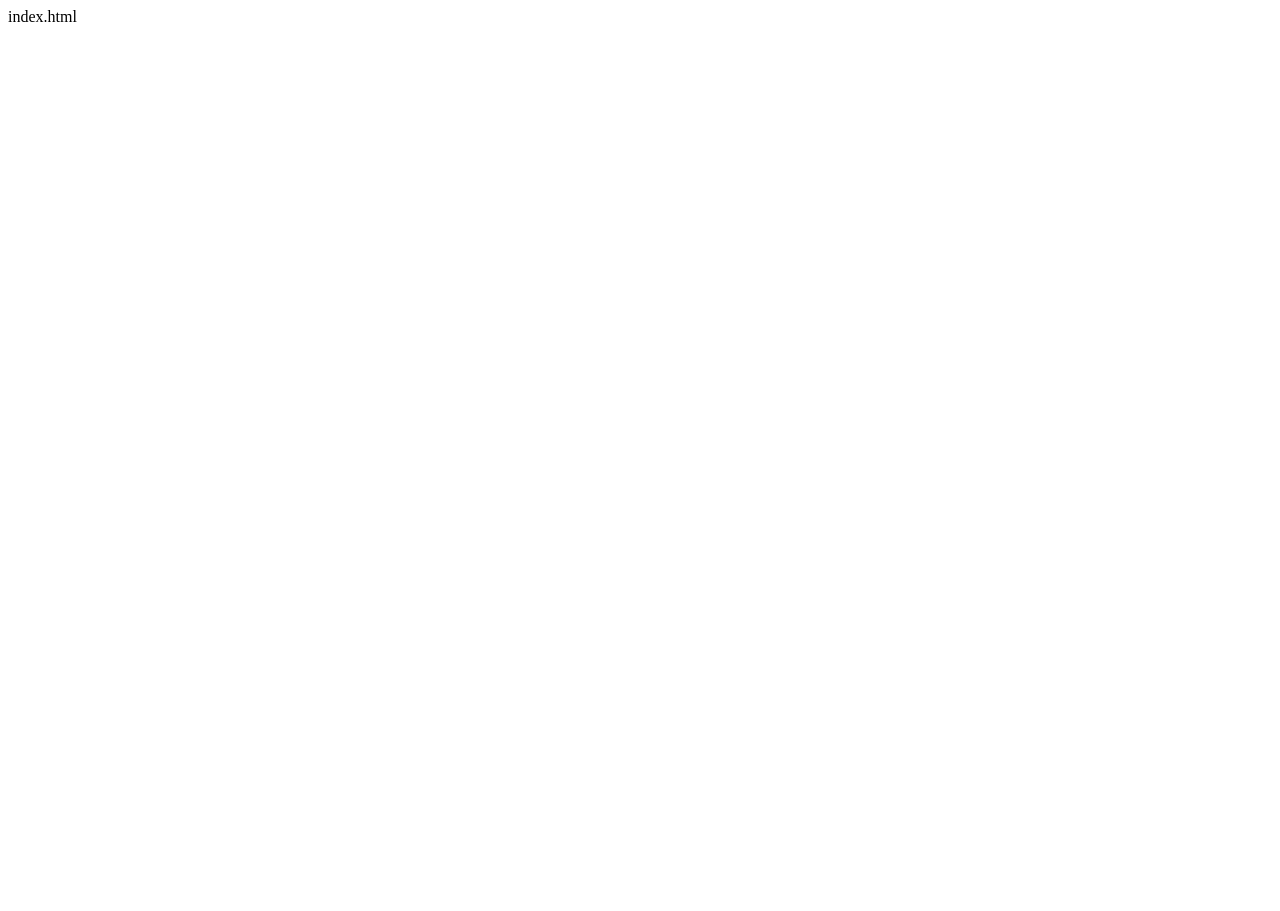
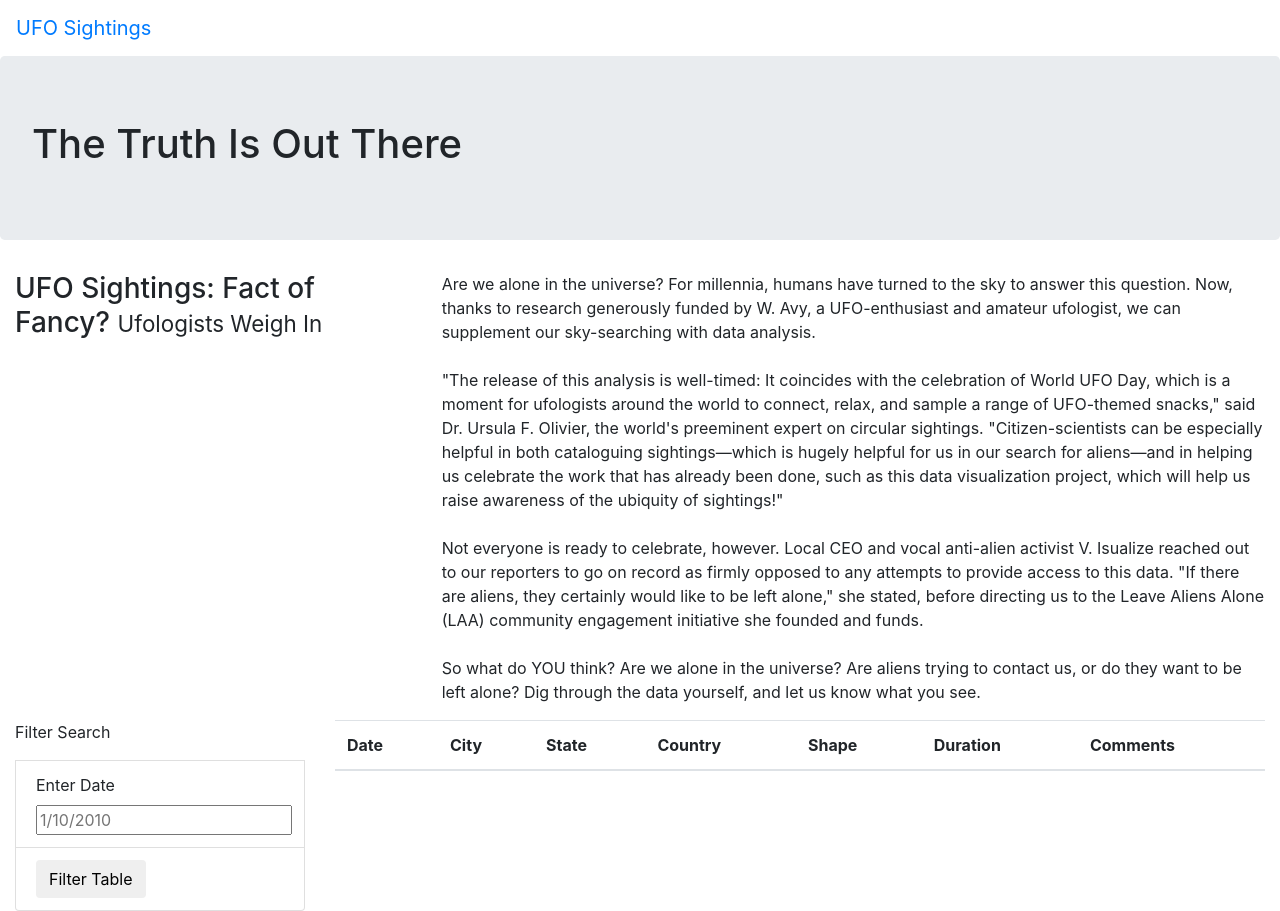
Before and after one commit to BryantKlewer/UFOs, a plain HTML site: page index.html in a window 1280 px wide. Before the commit the page ends 800 px from the top, so only its background shows below. Drawn offline with nearby package versions, Linux system fonts and the light colour scheme.

Commit message:
updating index.html

```diff
--- a/index.html
+++ b/index.html
@@ -1 +1,73 @@
-index.html
+<!DOCTYPE html>
+<html lang="en">
+<head>
+    <meta charset="UTF-8">
+    <meta http-equiv="X-UA-Compatible" content="IE=edge">
+    <meta name="viewport" content="width=device-width, initial-scale=1.0">
+    <title>UFO Finder</title>
+    <link
+      rel="stylesheet"
+      href="https://maxcdn.bootstrapcdn.com/bootstrap/4.0.0/css/bootstrap.min.css"
+      integrity="sha384-Gn5384xqQ1aoWXA+058RXPxPg6fy4IWvTNh0E263XmFcJlSAwiGgFAW/dAiS6JXm"
+      crossorigin="anonymous"
+    />
+    <link rel="stylesheet" href="static/css/style.css">
+</head>
+<body>
+    <div class="wrapper">
+        <nav class="navbar navbar-expand-lg">
+            <a class="navbar-brand" href="index.html">UFO Sightings</a>
+        </nav>
+        <div class="jumbotron">
+            <h1>The Truth Is Out There</h1>
+        </div>
+        <div class="container-fluid">
+            <div class="row">
+                <div class="col-md-4">
+                    <h3>UFO Sightings: Fact of Fancy? <small>Ufologists Weigh In</small></h3>
+                </div>
+                <div class="col-md-8">
+                    <p>
+                        Are we alone in the universe? For millennia, humans have turned to the sky to answer this question. Now, thanks to research generously funded by W. Avy, a UFO-enthusiast and amateur ufologist, we can supplement our sky-searching with data analysis.<br><br>"The release of this analysis is well-timed: It coincides with the celebration of World UFO Day, which is a moment for ufologists around the world to connect, relax, and sample a range of UFO-themed snacks," said Dr. Ursula F. Olivier, the world's preeminent expert on circular sightings. "Citizen-scientists can be especially helpful in both cataloguing sightings—which is hugely helpful for us in our search for aliens—and in helping us celebrate the work that has already been done, such as this data visualization project, which will help us raise awareness of the ubiquity of sightings!"<br><br>Not everyone is ready to celebrate, however. Local CEO and vocal anti-alien activist V. Isualize reached out to our reporters to go on record as firmly opposed to any attempts to provide access to this data. "If there are aliens, they certainly would like to be left alone," she stated, before directing us to the Leave Aliens Alone (LAA) community engagement initiative she founded and funds.<br><br>So what do YOU think? Are we alone in the universe? Are aliens trying to contact us, or do they want to be left alone? Dig through the data yourself, and let us know what you see.
+
+
+                    </p>
+                </div>
+            </div>
+        </div>
+        <div class="container-fluid">
+            <div class="row">
+              <div class="col-md-3">
+                <form>
+                    <p>Filter Search</p>
+                        <li class="list-group-item">
+                            <label for="date">Enter Date</label>
+                            <input type="text" placeholder="1/10/2010" id="datetime" />
+                        </li>
+                        <li class="list-group-item">
+                            <button id="filter-btn" type="button" class="btn btn-default">Filter Table</button>
+                        </li>
+                </form>
+              </div>
+              <div class="col-md-9">
+                <table class="table table-striped">
+                    <thead>
+                      <tr>
+                        <th>Date</th>
+                        <th>City</th>
+                        <th>State</th>
+                        <th>Country</th>
+                        <th>Shape</th>
+                        <th>Duration</th>
+                        <th>Comments</th>
+                      </tr>
+                    </thead>
+                    <tbody></tbody>
+                  </table>
+                </div>
+              </div>
+            </div>
+          </div>
+    </div>
+</body>
+</html>
```
